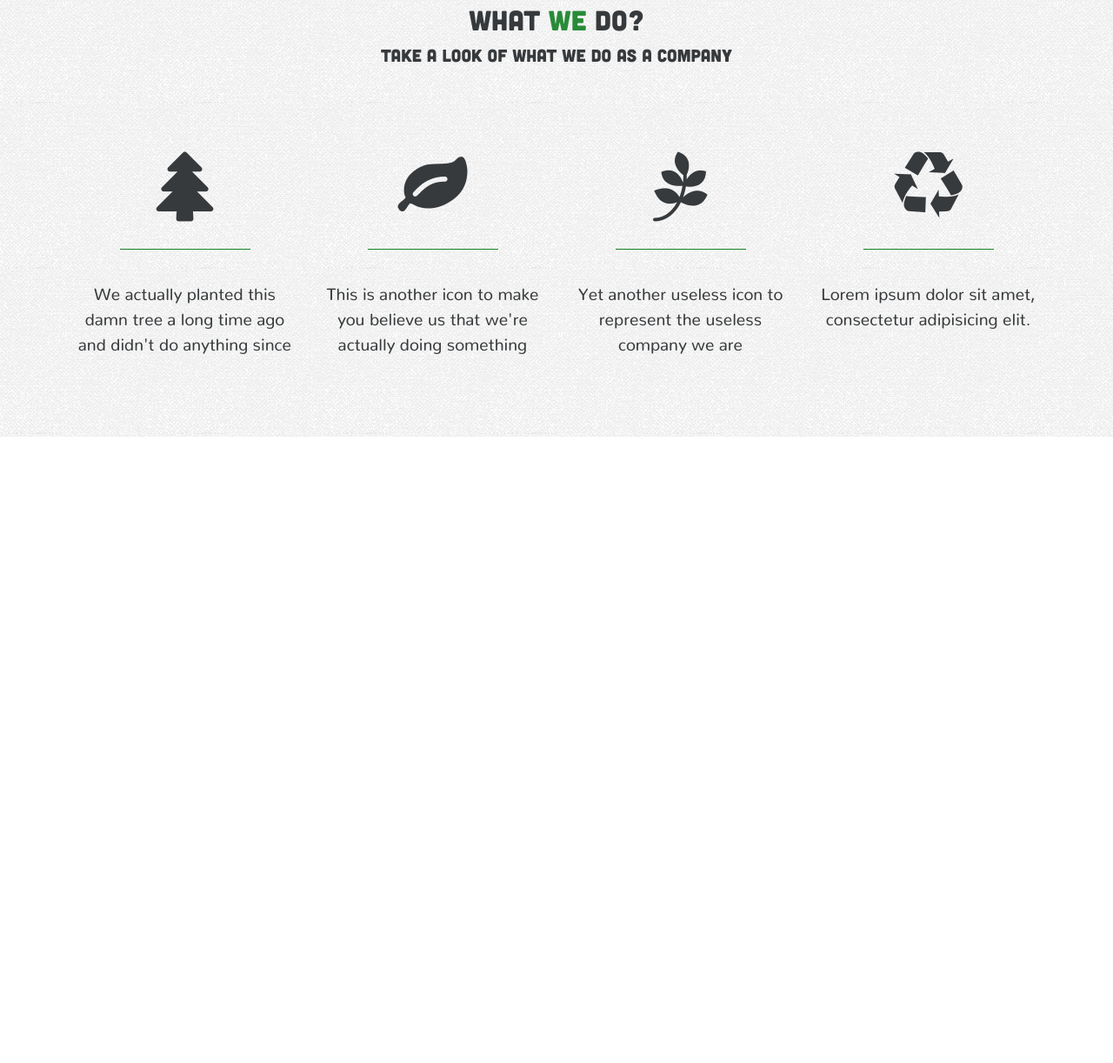
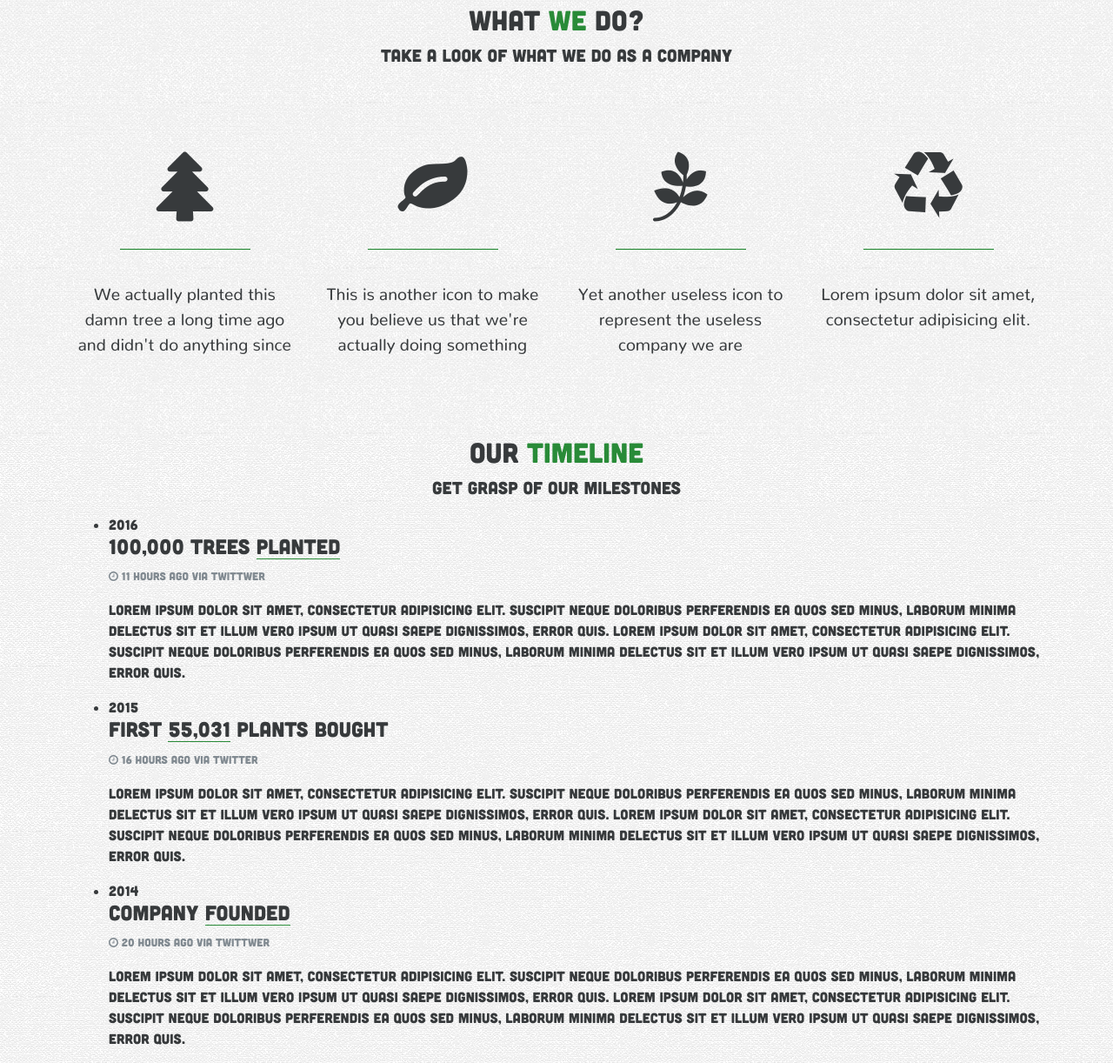
Before and after one commit to lucasfigueiredoweb/CourseHTML, a plain HTML site: page index.html in a window 1280 px wide. Shown: the part 1059-2281 px from the top of the page at 87% size. Before the commit the page ends 1561 px from the top, so only its background shows below. Drawn offline with Linux system fonts and the light colour scheme.

Commit message:
added the Timeline html

```diff
--- a/css/style.css
+++ b/css/style.css
@@ -4,6 +4,7 @@ body {
     font-size: 16px;
     font-family: 'Cubano-Regular';
     background: url('../img/pattern.jpg') center center;
+    position: relative;
 }
 
 /* SECTION COVER */
@@ -127,11 +128,12 @@ body {
     background-color: rgba(19, 128, 36, 0.9);
 }
 
-.h2-feature,
+.heading,
 .under-heading{
     text-align: center;
 
 }
+
 
 
 /*  FONT FACES */
--- a/index.html
+++ b/index.html
@@ -81,7 +81,7 @@
             <section id="features">
                 <div class="section-features">
                     <div class="container">
-                        <h2 class="h2-feature">What <span class="bold-green">We</span> do?</h2>
+                        <h2 class="heading">What <span class="bold-green">We</span> do?</h2>
                         <p class="lead under-heading">Take a
                             look
                             of
@@ -121,6 +121,69 @@
             </section>
 
 
+            <section class="why-us" id="timeline">
+                <div class="section-timeline">
+                    <div class="container">
+                       <h2 class="heading">Our <span class="bold-green">timeline</span></h2>
+                        <p class="lead under-heading"> Get grasp of our milestones</p>
+                        <ul class="timeline">
+                            <li>
+                                <div class="timeline-badge">2016 </div>
+                                <div class="timeline-panel">
+                                    <div class="timeline-heading">
+
+                                            <h4 class="timeline-title">
+                                                100,000 trees <span class="green-underline">planted</span>
+                                            </h4>
+                                            <p> <small class="text-muted"><i class="fa fa-clock-o"></i> 11 hours ago via twittwer</small></p>
+                                        </div>
+                                        <div class="timeline-body">
+                                        <p>Lorem ipsum dolor sit amet, consectetur adipisicing elit. Suscipit neque doloribus perferendis ea quos sed minus, laborum minima delectus sit et illum vero ipsum ut quasi saepe dignissimos, error quis.
+                                        Lorem ipsum dolor sit amet, consectetur adipisicing elit. Suscipit neque doloribus perferendis ea quos sed minus, laborum minima delectus sit et illum vero ipsum ut quasi saepe dignissimos, error quis.</p>
+                                    </div>
+                                </div>
+
+                            </li>
+                            <li class="timeline-inverted">
+                                <div class="timeline-badge">2015 </div>
+                                <div class="timeline-panel">
+                                    <div class="timeline-heading">
+
+                                            <h4 class="timeline-title">
+                                                First <span class="green-underline">55,031</span> plants bought
+                                            </h4>
+                                            <p> <small class="text-muted"><i class="fa fa-clock-o"></i> 16 hours ago via twitter</small></p>
+                                        </div>
+                                        <div class="timeline-body">
+                                        <p>Lorem ipsum dolor sit amet, consectetur adipisicing elit. Suscipit neque doloribus perferendis ea quos sed minus, laborum minima delectus sit et illum vero ipsum ut quasi saepe dignissimos, error quis.
+                                        Lorem ipsum dolor sit amet, consectetur adipisicing elit. Suscipit neque doloribus perferendis ea quos sed minus, laborum minima delectus sit et illum vero ipsum ut quasi saepe dignissimos, error quis.</p>
+                                    </div>
+                                </div>
+
+                            </li>
+                            <li>
+                                <div class="timeline-badge">2014 </div>
+                                <div class="timeline-panel">
+                                    <div class="timeline-heading">
+
+                                            <h4 class="timeline-title">
+                                                Company <span class="green-underline">founded</span>
+                                            </h4>
+                                            <p> <small class="text-muted"><i class="fa fa-clock-o"></i> 20 hours ago via twittwer</small></p>
+                                        </div>
+                                        <div class="timeline-body">
+                                        <p>Lorem ipsum dolor sit amet, consectetur adipisicing elit. Suscipit neque doloribus perferendis ea quos sed minus, laborum minima delectus sit et illum vero ipsum ut quasi saepe dignissimos, error quis.
+                                        Lorem ipsum dolor sit amet, consectetur adipisicing elit. Suscipit neque doloribus perferendis ea quos sed minus, laborum minima delectus sit et illum vero ipsum ut quasi saepe dignissimos, error quis.</p>
+                                    </div>
+                                </div>
+                            </li>
+                        </ul>
+                    </div>
+                </div>
+            </section>
+
+
+
         <!-- Javascript -->
         <script src="js/jquery-3.1.1.min.js"></script>
         <script src="js/bootstrap.min.js"></script>
```
